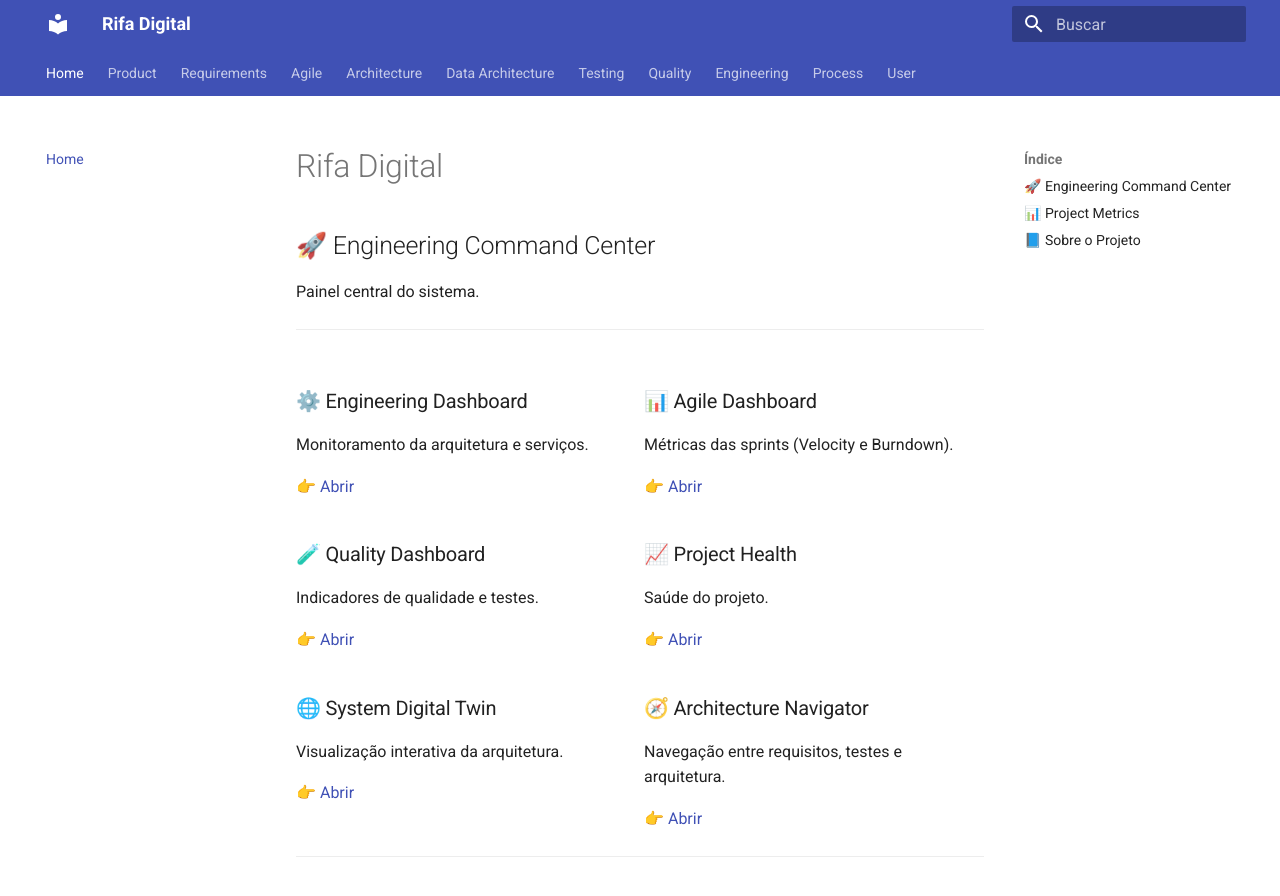
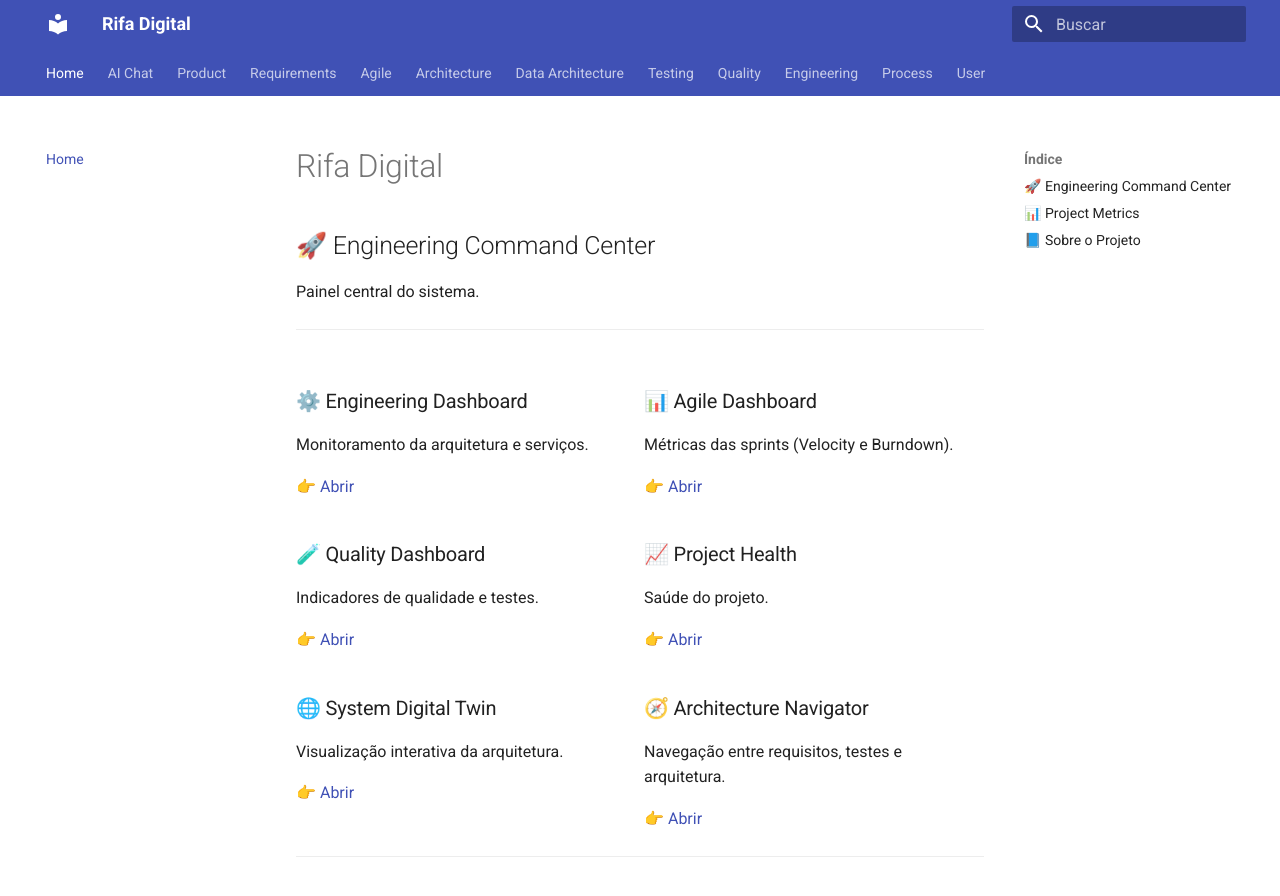
Before and after one commit to ivnavalenca/rifa-digital, an MkDocs documentation site: the page built from docs/index.md, in a window 1280 px wide and 900 px high. Shown: the top 896 px of the window. Built offline with MkDocs 1.6.1 and Material for MkDocs 9.7.7, drawn with Linux system fonts in a browser that asks for light colours.

Commit message:
Update mkdocs.yml

```diff
--- a/mkdocs.yml
+++ b/mkdocs.yml
@@ -37,6 +37,7 @@ extra_css:
 nav:
 
   - Home: index.md
+  - AI Chat: chat.md
 
   # =========================
   # PRODUCT
```
